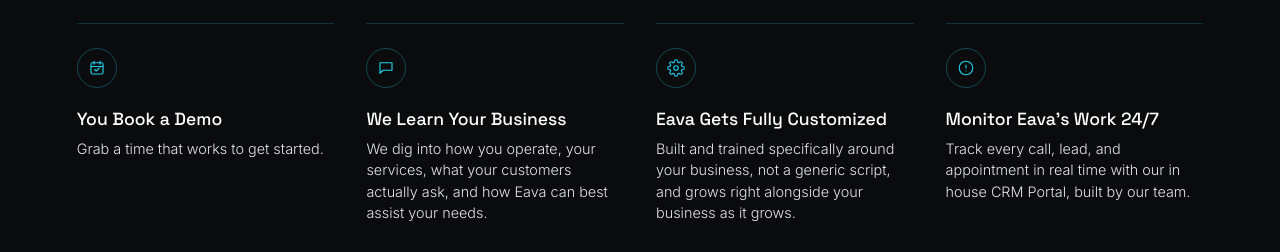
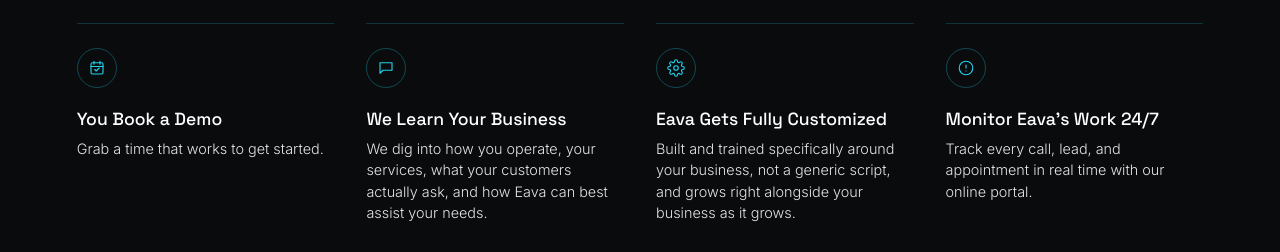
Before and after one commit to Eava-Dev/Eava-website, a Next.js app: page / in a window 1280 px wide. Shown: the part 4640-4892 px from the top of the page. Built offline with nearby package versions, Linux system fonts and the light colour scheme.

Commit message:
Simplify Monitor Eava's Work copy in How It Works section
Text only: "our in house CRM Portal, built by our team" -> "our
online portal."

```diff
--- a/app/components/HowItWorksSection.tsx
+++ b/app/components/HowItWorksSection.tsx
@@ -30,7 +30,7 @@
   },
   {
     title: "Monitor Eava's Work 24/7",
-    copy: "Track every call, lead, and appointment in real time with our in house CRM Portal, built by our team.",
+    copy: "Track every call, lead, and appointment in real time with our online portal.",
     icon: (
       <>
         <circle cx="12" cy="12" r="9" />
```
